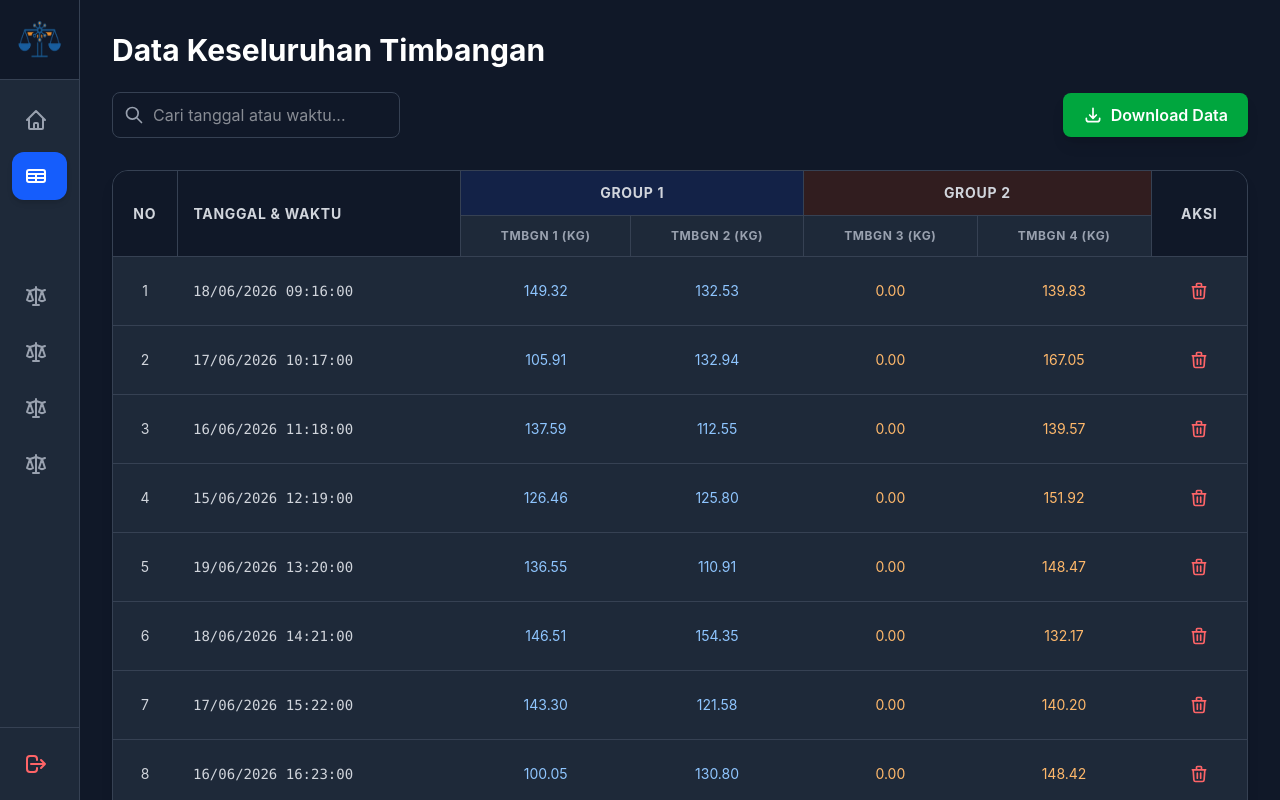
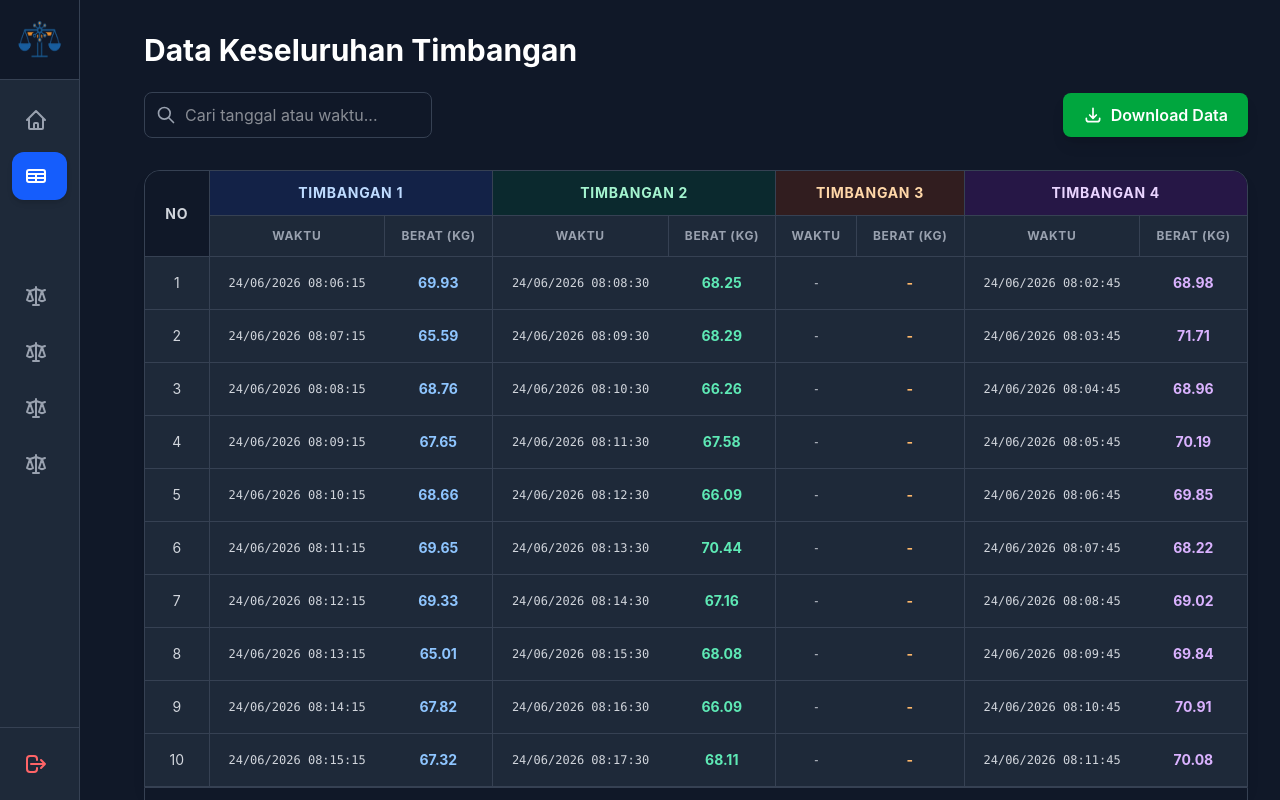
Before and after one commit to BlacklistX20/timbanghub, a Vue app: page /data in a window 1280 px wide. Shown: the top 800 px of the page. Built offline with nearby package versions, Linux system fonts and the light colour scheme; sample sign-in values are in the browser's storage.

Commit message:
change table column

```diff
--- a/src/views/DataTableView.vue
+++ b/src/views/DataTableView.vue
@@ -1,5 +1,5 @@
 <template>
-  <div class="max-w-7xl mx-auto pb-10">
+  <div class="max-w-7xl mx-auto pl-8 pb-10 pr-8 md:pr-0">
     <div class="flex flex-col mb-8">
       <h1 class="text-3xl font-bold text-white mb-6">Data Keseluruhan Timbangan</h1>
 
@@ -11,15 +11,12 @@
           <input
             v-model="searchQuery"
             type="text"
-            class="w-full bg-gray-900 text-white pl-10 pr-4 py-2.5 rounded-lg border border-gray-700 focus:outline-none focus:border-blue-500 focus:ring-1 focus:ring-blue-500 transition-colors"
+            class="w-full bg-gray-900 text-white pl-10 pr-4 py-2.5 rounded-lg border border-gray-700 focus:outline-none focus:border-blue-500 transition-colors"
             placeholder="Cari tanggal atau waktu..."
           />
         </div>
 
-        <button
-          @click="isModalOpen = true"
-          class="w-full sm:w-auto bg-green-600 hover:bg-green-700 text-white font-semibold py-2.5 px-5 rounded-lg flex items-center justify-center transition-colors shadow-lg"
-        >
+        <button @click="isModalOpen = true" class="w-full sm:w-auto bg-green-600 hover:bg-green-700 text-white font-semibold py-2.5 px-5 rounded-lg flex items-center justify-center transition-colors shadow-lg">
           <svg class="w-5 h-5 mr-2" fill="none" stroke="currentColor" viewBox="0 0 24 24"><path stroke-linecap="round" stroke-linejoin="round" stroke-width="2" d="M4 16v1a3 3 0 003 3h10a3 3 0 003-3v-1m-4-4l-4 4m0 0l-4-4m4 4V4"></path></svg>
           Download Data
         </button>
@@ -27,38 +24,44 @@
     </div>
 
     <div class="bg-gray-800 rounded-t-2xl shadow-lg border border-gray-700 overflow-x-auto">
-      <table class="w-full text-left border-collapse">
+      <table class="w-full text-left border-collapse min-w-[1000px]">
         <thead>
-          <tr class="bg-gray-900 text-gray-300 text-sm uppercase tracking-wider">
-            <th rowspan="2" class="p-4 border-b border-r border-gray-700 w-16 text-center">No</th>
-            <th rowspan="2" class="p-4 border-b border-r border-gray-700">Tanggal & Waktu</th>
-            <th colspan="2" class="p-3 border-b border-r border-gray-700 text-center bg-blue-900/30">Group 1</th>
-            <th colspan="2" class="p-3 border-b border-r border-gray-700 text-center bg-orange-900/30">Group 2</th>
-            <th rowspan="2" class="p-4 border-b border-gray-700 text-center w-24">Aksi</th>
+          <tr class="bg-gray-900 text-gray-300 text-sm uppercase tracking-wider text-center">
+            <th rowspan="2" class="p-4 border-b border-r border-gray-700 w-16">No</th>
+            <th colspan="2" class="p-3 border-b border-r border-gray-700 bg-blue-900/30 text-blue-200">Timbangan 1</th>
+            <th colspan="2" class="p-3 border-b border-r border-gray-700 bg-emerald-900/30 text-emerald-200">Timbangan 2</th>
+            <th colspan="2" class="p-3 border-b border-r border-gray-700 bg-orange-900/30 text-orange-200">Timbangan 3</th>
+            <th colspan="2" class="p-3 border-b border-gray-700 bg-purple-900/30 text-purple-200">Timbangan 4</th>
           </tr>
-          <tr class="bg-gray-800 text-gray-400 text-xs uppercase tracking-wider">
-            <th class="p-3 border-b border-r border-gray-700 text-center">Tmbgn 1 (Kg)</th>
-            <th class="p-3 border-b border-r border-gray-700 text-center">Tmbgn 2 (Kg)</th>
-            <th class="p-3 border-b border-r border-gray-700 text-center">Tmbgn 3 (Kg)</th>
-            <th class="p-3 border-b border-r border-gray-700 text-center">Tmbgn 4 (Kg)</th>
+          <tr class="bg-gray-800 text-gray-400 text-xs uppercase tracking-wider text-center">
+            <th class="p-3 border-b border-r border-gray-700">Waktu</th>
+            <th class="p-3 border-b border-r border-gray-700">Berat (Kg)</th>
+            <th class="p-3 border-b border-r border-gray-700">Waktu</th>
+            <th class="p-3 border-b border-r border-gray-700">Berat (Kg)</th>
+            <th class="p-3 border-b border-r border-gray-700">Waktu</th>
+            <th class="p-3 border-b border-r border-gray-700">Berat (Kg)</th>
+            <th class="p-3 border-b border-r border-gray-700">Waktu</th>
+            <th class="p-3 border-b border-gray-700">Berat (Kg)</th>
           </tr>
         </thead>
         <tbody class="text-gray-300 text-sm">
           <tr v-for="(item, index) in paginatedData" :key="item.id" class="hover:bg-gray-700/50 transition-colors">
-            <td class="p-4 border-b border-gray-700 text-center">{{ (currentPage - 1) * itemsPerPage + index + 1 }}</td>
-            <td class="p-4 border-b border-gray-700 font-mono">{{ item.datetime }}</td>
-            <td class="p-4 border-b border-gray-700 text-center text-blue-300">{{ item.t1.toFixed(2) }}</td>
-            <td class="p-4 border-b border-gray-700 text-center text-blue-300">{{ item.t2.toFixed(2) }}</td>
-            <td class="p-4 border-b border-gray-700 text-center text-orange-300">{{ item.t3.toFixed(2) }}</td>
-            <td class="p-4 border-b border-gray-700 text-center text-orange-300">{{ item.t4.toFixed(2) }}</td>
-            <td class="p-4 border-b border-gray-700 text-center">
-              <button @click="deleteRow(item.id)" class="text-red-400 hover:text-red-300 hover:bg-red-500/20 p-2 rounded transition-colors" title="Hapus Data">
-                <svg class="w-5 h-5 mx-auto" fill="none" stroke="currentColor" viewBox="0 0 24 24"><path stroke-linecap="round" stroke-linejoin="round" stroke-width="2" d="M19 7l-.867 12.142A2 2 0 0116.138 21H7.862a2 2 0 01-1.995-1.858L5 7m5 4v6m4-6v6m1-10V4a1 1 0 00-1-1h-4a1 1 0 00-1 1v3M4 7h16"></path></svg>
-              </button>
-            </td>
+            <td class="p-4 border-b border-r border-gray-700 text-center">{{ (currentPage - 1) * itemsPerPage + index + 1 }}</td>
+
+            <td class="p-3 border-b border-gray-700 font-mono text-xs text-center">{{ item.t1.dt }}</td>
+            <td class="p-3 border-b border-r border-gray-700 text-center font-bold text-blue-300">{{ item.t1.w > 0 ? item.t1.w.toFixed(2) : '-' }}</td>
+
+            <td class="p-3 border-b border-gray-700 font-mono text-xs text-center">{{ item.t2.dt }}</td>
+            <td class="p-3 border-b border-r border-gray-700 text-center font-bold text-emerald-300">{{ item.t2.w > 0 ? item.t2.w.toFixed(2) : '-' }}</td>
+
+            <td class="p-3 border-b border-gray-700 font-mono text-xs text-center">{{ item.t3.dt }}</td>
+            <td class="p-3 border-b border-r border-gray-700 text-center font-bold text-orange-300">{{ item.t3.w > 0 ? item.t3.w.toFixed(2) : '-' }}</td>
+
+            <td class="p-3 border-b border-gray-700 font-mono text-xs text-center">{{ item.t4.dt }}</td>
+            <td class="p-3 border-b border-gray-700 text-center font-bold text-purple-300">{{ item.t4.w > 0 ? item.t4.w.toFixed(2) : '-' }}</td>
           </tr>
           <tr v-if="paginatedData.length === 0">
-            <td colspan="7" class="p-8 text-center text-gray-500">
+            <td colspan="9" class="p-8 text-center text-gray-500">
               Tidak ada data yang cocok dengan pencarian "{{ searchQuery }}".
             </td>
           </tr>
@@ -68,39 +71,14 @@
 
     <div class="bg-gray-900 border border-t-0 border-gray-700 rounded-b-2xl p-4 flex flex-col sm:flex-row justify-between items-center gap-4">
       <div class="text-sm text-gray-400">
-        Menampilkan <span class="font-bold text-white">{{ startIndex + 1 }}</span> sampai <span class="font-bold text-white">{{ endIndex }}</span> dari <span class="font-bold text-white">{{ filteredData.length }}</span> entri
+        Menampilkan <span class="font-bold text-white">{{ filteredData.length > 0 ? startIndex + 1 : 0 }}</span>
+        sampai <span class="font-bold text-white">{{ endIndex }}</span> dari <span class="font-bold text-white">{{ filteredData.length }}</span> entri
       </div>
 
       <div class="flex items-center space-x-1">
-        <button
-          @click="prevPage"
-          :disabled="currentPage === 1"
-          class="px-3 py-1 rounded border border-gray-700 text-gray-400 hover:bg-gray-700 hover:text-white disabled:opacity-50 disabled:cursor-not-allowed transition-colors"
-        >
-          Kembali
-        </button>
-
-        <button
-          v-for="page in totalPages"
-          :key="page"
-          @click="goToPage(page)"
-          :class="[
-            'px-3 py-1 rounded border text-sm transition-colors',
-            currentPage === page
-              ? 'bg-blue-600 border-blue-600 text-white font-bold'
-              : 'border-gray-700 text-gray-400 hover:bg-gray-700 hover:text-white'
-          ]"
-        >
-          {{ page }}
-        </button>
-
-        <button
-          @click="nextPage"
-          :disabled="currentPage === totalPages || totalPages === 0"
-          class="px-3 py-1 rounded border border-gray-700 text-gray-400 hover:bg-gray-700 hover:text-white disabled:opacity-50 disabled:cursor-not-allowed transition-colors"
-        >
-          Lanjut
-        </button>
+        <button @click="prevPage" :disabled="currentPage === 1" class="px-3 py-1 rounded border border-gray-700 text-gray-400 hover:bg-gray-700 hover:text-white disabled:opacity-50 disabled:cursor-not-allowed transition-colors">Kembali</button>
+        <button v-for="page in totalPages" :key="page" @click="goToPage(page)" :class="['px-3 py-1 rounded border text-sm transition-colors', currentPage === page ? 'bg-blue-600 border-blue-600 text-white font-bold' : 'border-gray-700 text-gray-400 hover:bg-gray-700 hover:text-white']">{{ page }}</button>
+        <button @click="nextPage" :disabled="currentPage === totalPages || totalPages === 0" class="px-3 py-1 rounded border border-gray-700 text-gray-400 hover:bg-gray-700 hover:text-white disabled:opacity-50 disabled:cursor-not-allowed transition-colors">Lanjut</button>
       </div>
     </div>
 
@@ -126,106 +104,76 @@
         </div>
       </div>
     </div>
-
   </div>
 </template>
 
 <script setup>
 import { ref, computed, watch } from 'vue'
 
-// -- STATE UNTUK MODAL DOWNLOAD --
 const isModalOpen = ref(false)
 const startDate = ref('')
 const endDate = ref('')
 
-// -- GENERATE DUMMY DATA DALAM JUMLAH BANYAK --
-// Saya membuat 45 baris data agar Anda bisa melihat fitur halamannya berfungsi
+// Generate Dummy Data dengan Waktu Independen
 const generateDummyData = () => {
   const data = []
   for (let i = 1; i <= 45; i++) {
-    const day = (19 - (i % 5)).toString().padStart(2, '0') // Simulasi hari berbeda
-    const hour = (8 + (i % 10)).toString().padStart(2, '0') // Simulasi jam berbeda
-    const minute = (15 + i).toString().padStart(2, '0')
+    // Timbangan beroperasi di waktu dan menit yang acak dan berbeda-beda
+    const dt1 = `24/06/2026 08:${(i + 5).toString().padStart(2, '0')}:15`
+    const dt2 = `24/06/2026 08:${(i + 7).toString().padStart(2, '0')}:30`
+    const dt4 = `24/06/2026 08:${(i + 1).toString().padStart(2, '0')}:45`
 
     data.push({
       id: i,
-      datetime: `${day}/06/2026 ${hour}:${minute}:00`,
-      t1: 100 + (Math.random() * 50),
-      t2: 110 + (Math.random() * 50),
-      t3: 0.00, // Misal Timbangan 3 masih berhenti
-      t4: 120 + (Math.random() * 50),
+      t1: { dt: dt1, w: 65 + (Math.random() * 5) },
+      t2: { dt: dt2, w: 66 + (Math.random() * 5) },
+      t3: { dt: '-', w: 0 }, // Simulasi timbangan mati / tidak ada data
+      t4: { dt: dt4, w: 67 + (Math.random() * 5) },
     })
   }
   return data
 }
+
 const tableData = ref(generateDummyData())
 
-// -- LOGIKA SEARCH & PAGINATION --
 const searchQuery = ref('')
 const currentPage = ref(1)
-const itemsPerPage = ref(10) // Menampilkan 10 data per halaman
+const itemsPerPage = ref(10)
 
-// 1. Filter Data berdasarkan Search
+// Filter pencarian kini mencari kecocokan waktu di semua timbangan
 const filteredData = computed(() => {
   if (!searchQuery.value) return tableData.value
-
   const query = searchQuery.value.toLowerCase()
   return tableData.value.filter(item =>
-    item.datetime.toLowerCase().includes(query)
+    item.t1.dt.toLowerCase().includes(query) ||
+    item.t2.dt.toLowerCase().includes(query) ||
+    item.t3.dt.toLowerCase().includes(query) ||
+    item.t4.dt.toLowerCase().includes(query)
   )
 })
 
-// Jika user mengetik di kotak pencarian, kembalikan halaman ke nomor 1
 watch(searchQuery, () => {
   currentPage.value = 1
 })
 
-// 2. Hitung Paginasi
-const totalPages = computed(() => {
-  return Math.ceil(filteredData.value.length / itemsPerPage.value)
-})
-
+const totalPages = computed(() => Math.ceil(filteredData.value.length / itemsPerPage.value))
 const startIndex = computed(() => (currentPage.value - 1) * itemsPerPage.value)
 const endIndex = computed(() => {
   const end = startIndex.value + itemsPerPage.value
   return end > filteredData.value.length ? filteredData.value.length : end
 })
+const paginatedData = computed(() => filteredData.value.slice(startIndex.value, startIndex.value + itemsPerPage.value))
 
-// 3. Potong Data Sesuai Halaman Aktif
-const paginatedData = computed(() => {
-  return filteredData.value.slice(startIndex.value, startIndex.value + itemsPerPage.value)
-})
+const nextPage = () => { if (currentPage.value < totalPages.value) currentPage.value++ }
+const prevPage = () => { if (currentPage.value > 1) currentPage.value-- }
+const goToPage = (page) => { currentPage.value = page }
 
-// -- FUNGSI TOMBOL PAGINASI --
-const nextPage = () => {
-  if (currentPage.value < totalPages.value) currentPage.value++
-}
-const prevPage = () => {
-  if (currentPage.value > 1) currentPage.value--
-}
-const goToPage = (page) => {
-  currentPage.value = page
-}
-
-// -- FUNGSI HAPUS BARIS --
-const deleteRow = (id) => {
-  const confirmDelete = confirm('Apakah Anda yakin ingin menghapus data ini?')
-  if (confirmDelete) {
-    tableData.value = tableData.value.filter(item => item.id !== id)
-    // Cegah error jika baris terakhir di halaman terhapus
-    if (currentPage.value > totalPages.value && totalPages.value > 0) {
-      currentPage.value = totalPages.value
-    }
-  }
-}
-
-// -- FUNGSI DOWNLOAD --
 const handleDownload = () => {
   if (!startDate.value || !endDate.value) {
     alert('Harap pilih Tanggal Mulai dan Tanggal Akhir!')
     return
   }
-  alert(`Memulai download data dari ${startDate.value} sampai ${endDate.value}... (Simulasi API)`)
+  alert(`Memulai download data...`)
   isModalOpen.value = false
 }
 </script>
```
